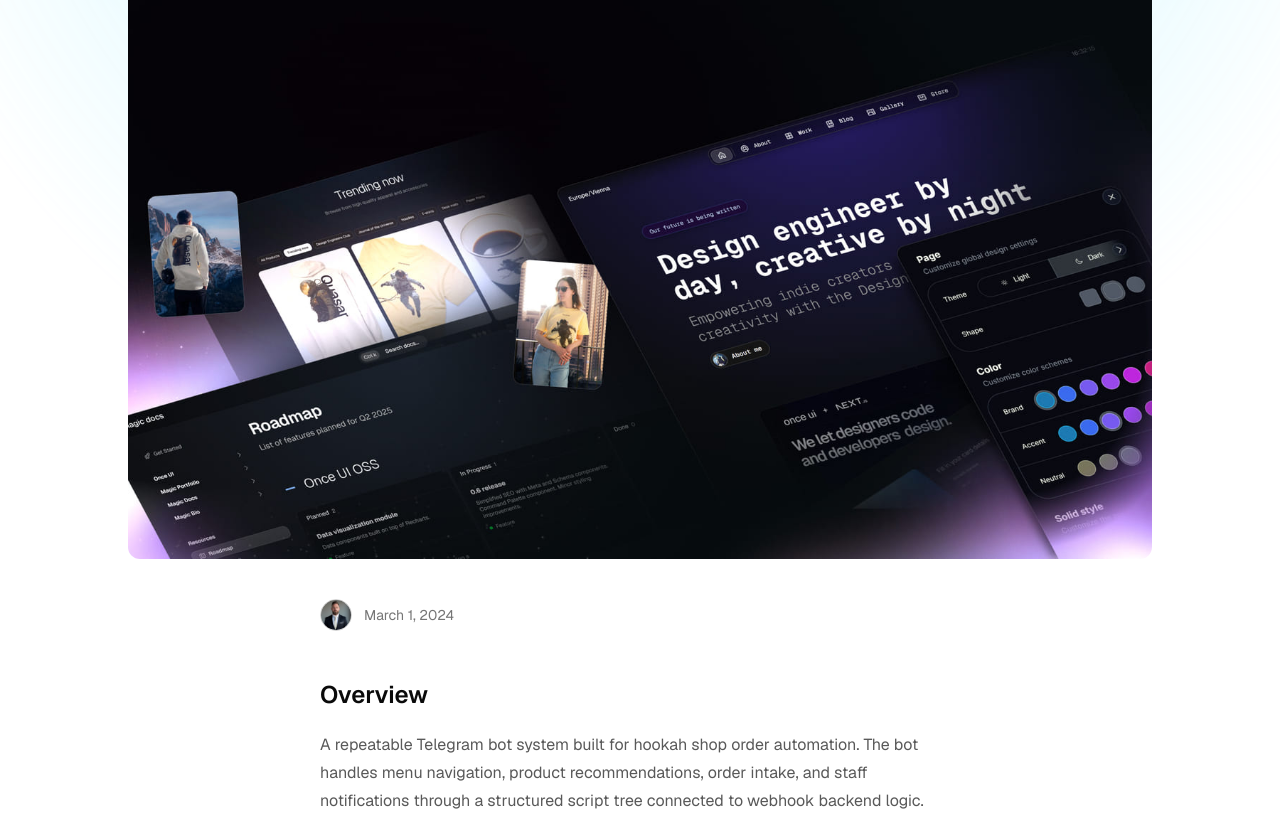
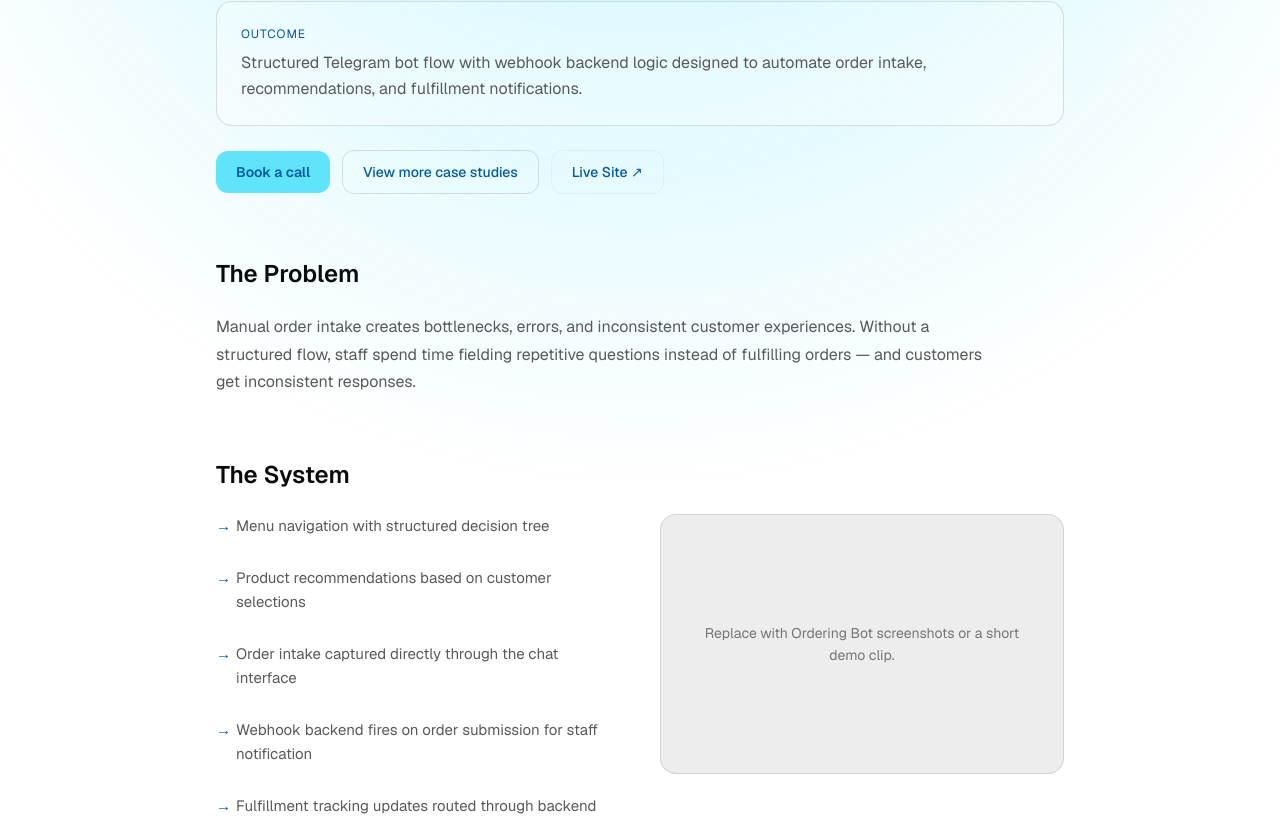
Before and after one commit to kbakes40/kevinbaker-portfolio, a Next.js app: page /work/telegram-hookah-order-bot-system in a window 1280 px wide. Shown: the part 315-1137 px from the top of the page. Built offline with nearby package versions, Linux system fonts and the light colour scheme.

Commit message:
Add Ordering Bot case study page with Live Site link and Telegram extension section

```diff
--- /dev/null
+++ b/src/app/work/telegram-hookah-order-bot-system/page.tsx
@@ -0,0 +1,82 @@
+import CaseStudyLayout from "@/components/case-study/CaseStudyLayout";
+
+const mockup = (
+  <div
+    style={{
+      background: "var(--neutral-background-medium)",
+      border: "1px solid var(--neutral-alpha-medium)",
+      borderRadius: "var(--radius-l)",
+      padding: "2rem",
+      minHeight: "260px",
+      display: "flex",
+      alignItems: "center",
+      justifyContent: "center",
+      color: "var(--neutral-on-background-weak)",
+      fontFamily: "var(--font-family-label)",
+      fontSize: "0.875rem",
+      textAlign: "center",
+      lineHeight: 1.6,
+    }}
+  >
+    Replace with Ordering Bot screenshots or a short demo clip.
+  </div>
+);
+
+export default function OrderingBotPage() {
+  return (
+    <CaseStudyLayout
+      title="Deployable Hookah Shop Order Bot"
+      subtitle="Telegram Ordering System"
+      outcome="Structured Telegram bot flow with webhook backend logic designed to automate order intake, recommendations, and fulfillment notifications."
+      mockup={mockup}
+      problemBody="Manual order intake creates bottlenecks, errors, and inconsistent customer experiences. Without a structured flow, staff spend time fielding repetitive questions instead of fulfilling orders — and customers get inconsistent responses."
+      systemBullets={[
+        "Menu navigation with structured decision tree",
+        "Product recommendations based on customer selections",
+        "Order intake captured directly through the chat interface",
+        "Webhook backend fires on order submission for staff notification",
+        "Fulfillment tracking updates routed through backend confirmation logic",
+      ]}
+      stack={[
+        "Telegram Bot API",
+        "Node.js",
+        "Webhooks",
+        "Database logic",
+        "Automation scripting",
+      ]}
+      results={[
+        {
+          label: "Order intake",
+          value: "Fully automated",
+          note: "Eliminated manual order intake through a structured bot flow.",
+        },
+        {
+          label: "Fulfillment errors",
+          value: "Reduced",
+          note: "All orders routed through a structured, automated flow with backend confirmation logic.",
+        },
+        {
+          label: "Staff efficiency",
+          value: "Improved",
+          note: "Staff notified automatically — no manual follow up required.",
+        },
+      ]}
+      ctaTitle="Automate your order intake"
+      ctaBody="If you need a bot system, webhook backend, or automation flow built for real volume, book a call and we will map the fastest path to results."
+      ctaPrimaryLabel="Book a call"
+      ctaPrimaryHref="/contact"
+      ctaSecondaryLabel="View more case studies"
+      ctaSecondaryHref="/work"
+      liveSiteUrl="https://www.davincidynamics.site"
+      liveSiteLabel="Live Site"
+      extraSectionTitle="Telegram Ordering Extension"
+      extraSectionBody="This system is designed to extend into chat based ordering. A Telegram bot can guide customers through product selection, capture order details, and hand off to checkout or staff fulfillment, while keeping catalog and pricing centralized."
+      extraSectionBullets={[
+        "Guided product selection and recommendations",
+        "Quick reorder for repeat customers",
+        "Order intake with staff notification handoff",
+        "Webhook backend foundation for status updates",
+      ]}
+    />
+  );
+}
--- a/src/components/case-study/CaseStudyLayout.tsx
+++ b/src/components/case-study/CaseStudyLayout.tsx
@@ -27,6 +27,9 @@ interface CaseStudyLayoutProps {
   ctaSecondaryHref?: string;
   liveSiteUrl?: string;
   liveSiteLabel?: string;
+  extraSectionTitle?: string;
+  extraSectionBody?: string;
+  extraSectionBullets?: string[];
 }
 
 export default function CaseStudyLayout({
@@ -46,6 +49,9 @@ export default function CaseStudyLayout({
   ctaSecondaryHref,
   liveSiteUrl,
   liveSiteLabel = "Live Site",
+  extraSectionTitle,
+  extraSectionBody,
+  extraSectionBullets,
 }: CaseStudyLayoutProps) {
   const rootRef = useRef<HTMLDivElement>(null);
   const mockupInnerRef = useRef<HTMLDivElement>(null);
@@ -189,6 +195,25 @@ export default function CaseStudyLayout({
         </div>
       </section>
 
+      {/* ── Extra Section ── */}
+      {extraSectionTitle && (
+        <section className={styles.section} data-reveal>
+          <h2 className={styles.sectionHeading}>{extraSectionTitle}</h2>
+          {extraSectionBody && (
+            <p className={styles.bodyText}>{extraSectionBody}</p>
+          )}
+          {extraSectionBullets && extraSectionBullets.length > 0 && (
+            <ul className={styles.bulletList} data-reveal>
+              {extraSectionBullets.map((b, i) => (
+                <li key={i} className={styles.bulletItem}>
+                  {b}
+                </li>
+              ))}
+            </ul>
+          )}
+        </section>
+      )}
+
       {/* ── CTA ── */}
       <section className={styles.ctaSection} data-reveal>
         <h2 className={styles.ctaTitle}>{ctaTitle}</h2>
```
